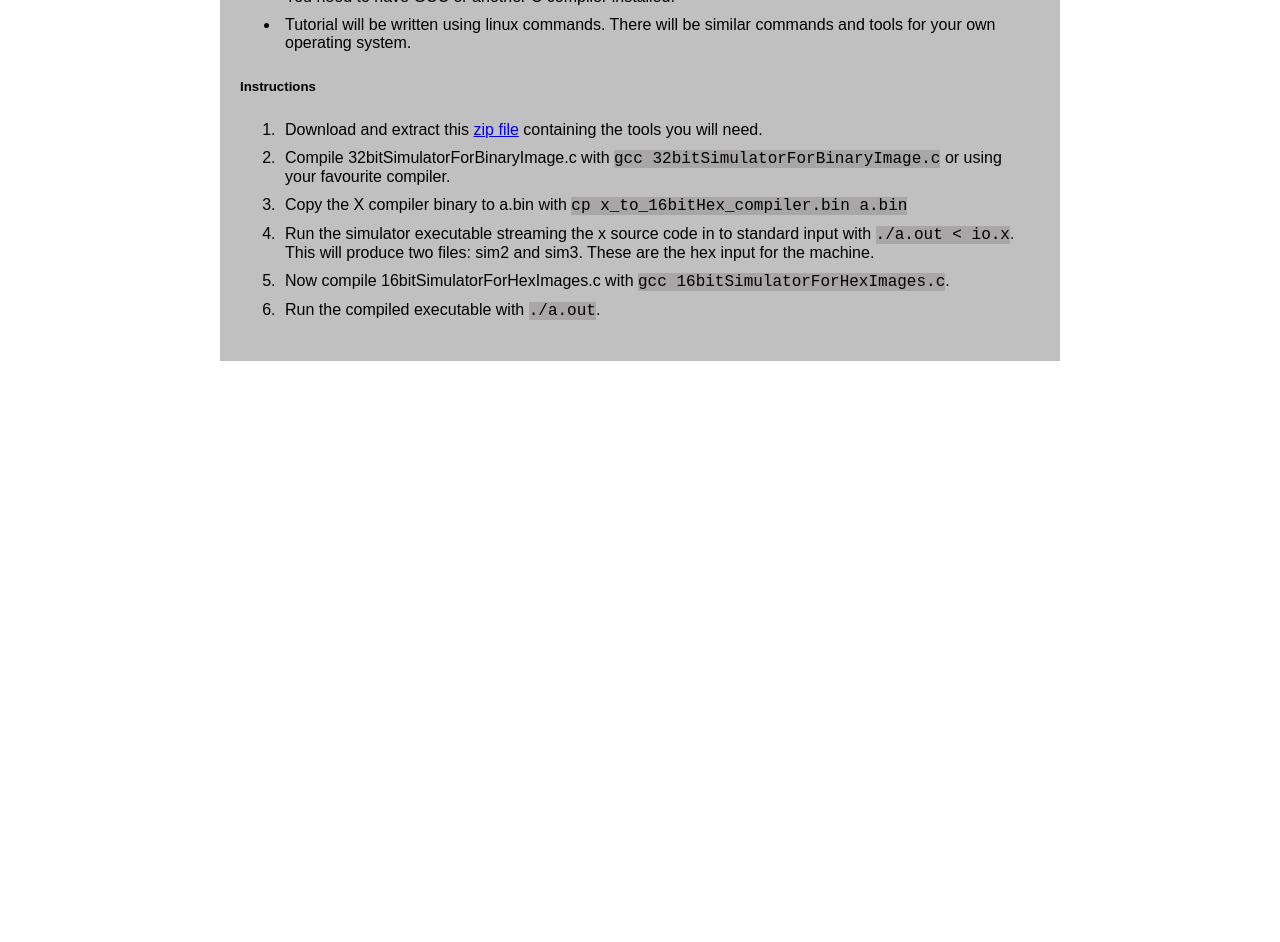
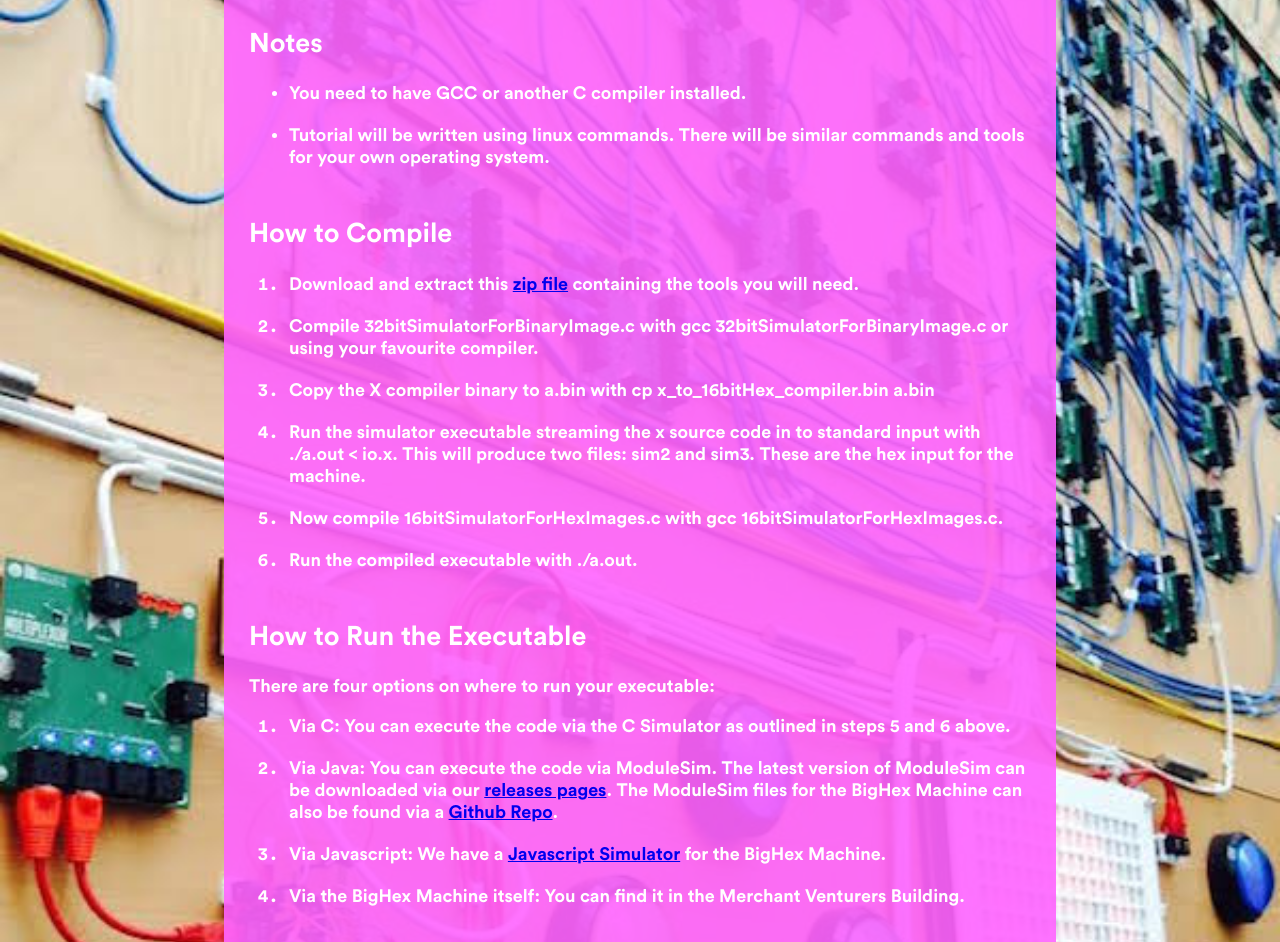
Before and after one commit to bighexmachine/bighexToolchain, a plain HTML site: page index.html in a window 1280 px wide. Shown: the part 187-1129 px from the top of the page. Before the commit the page ends 800 px from the top, so only its background shows below. Drawn offline with Linux system fonts and the light colour scheme.

Commit message:
Styled it up to match the front page

```diff
--- a/index.html
+++ b/index.html
@@ -1,35 +1,30 @@
 <html>
   <head>
-    <style>
-      body {
-        font-family: Arial;
-      }
-      span {
-        background-color: #a8a6a7;
-        font-family: Courier New ;
-      }
-      li {
-        padding:5px;
-      }
-      #container {
-        width:800px;
-        margin: auto;
-        margin-top: 50px;
-        padding: 20px;
-        background-color: #c0c0c0;
-      }
-    </style>
+
+
+	<title>Big Hex Machine - University of Bristol</title>
+
+	<link rel="stylesheet" type="text/css" href="style.css" />
+
+
+
   </head>
+
   <body>
-    <div id="container">
-      <h3>How to compile and run a program written in X.</h3>
 
-      <h5>Notes</h5>
+  	<div id="container">
+
+      <h1>How to compile and run a program written in X.</h1>
+
+      <h2>Notes</h2>
+
       <ul>
         <li>You need to have GCC or another C compiler installed.<br>
         <li>Tutorial will be written using linux commands. There will be similar commands and tools for your own operating system.<br>
       </ul>
-      <h5>Instructions</h5>
+
+      <h2>How to Compile</h2>
+
       <ol>
         <li>Download and extract this <a href="xResources.zip">zip file</a> containing the tools you will need.<br>
 
@@ -43,6 +38,23 @@
 
         <li>Run the compiled executable with <span>./a.out</span>.
       </ol>
+
+    <h2>How to Run the Executable</h2>
+
+    There are four options on where to run your executable:
+
+    <ol>
+    	<li>Via C: You can execute the code via the C Simulator as outlined in steps 5 and 6 above.
+    	<li>Via Java: You can execute the code via ModuleSim. The latest version of ModuleSim can be downloaded via our <a href = "https://github.com/uobteachingtechnologist/ModuleSim/releases">releases pages</a>.
+    		The ModuleSim files for the BigHex Machine can also be found via a <a href = "https://github.com/bighexmachine/BigHexModuleSim">Github Repo</a>.
+    	<li>Via Javascript: We have a <a href = "https://bighexmachine.github.io/JavascriptSimulator/">Javascript Simulator</a> for the BigHex Machine.
+    	<li>Via the BigHex Machine itself: You can find it in the Merchant Venturers Building.
+    </ol>
+
+
     </div>
-  </body>
+
+    <img id = "logo" src = "logo.png" width="200">
+
+     </body>
 </html>
--- /dev/null
+++ b/style.css
@@ -0,0 +1,55 @@
+*
+{
+	font-family:Circular;
+}
+
+@font-face
+{
+	font-family: Circular;
+	src: url(CircularStd-Bold.otf);
+}
+
+
+
+body
+{
+	margin:5% 17.5% 5% 17.5%;
+	background-color:rgba(255, 100, 255, 0.9);
+	color:white;
+	padding:25px;
+	border-radius:2px;
+	position:relative;
+	font-size:18px;
+	padding-bottom:80px;
+}
+
+html
+{
+	background: url(comp.jpg) no-repeat center center fixed;
+	-webkit-background-size: cover;
+	-moz-background-size: cover;
+	-o-background-size: cover;
+	background-size: cover;
+}
+
+h1
+{
+	margin-bottom:40px;
+}
+
+li
+{
+	margin-bottom:20px;
+}
+
+#logo
+{
+	position:absolute;
+	bottom:20px;
+	right:20px;
+}
+
+ul, ol
+{
+	margin-bottom:50px;
+}
```
Also changed, not shown: CircularStd-Bold.otf (added), comp.jpg (added), logo.png (added).
